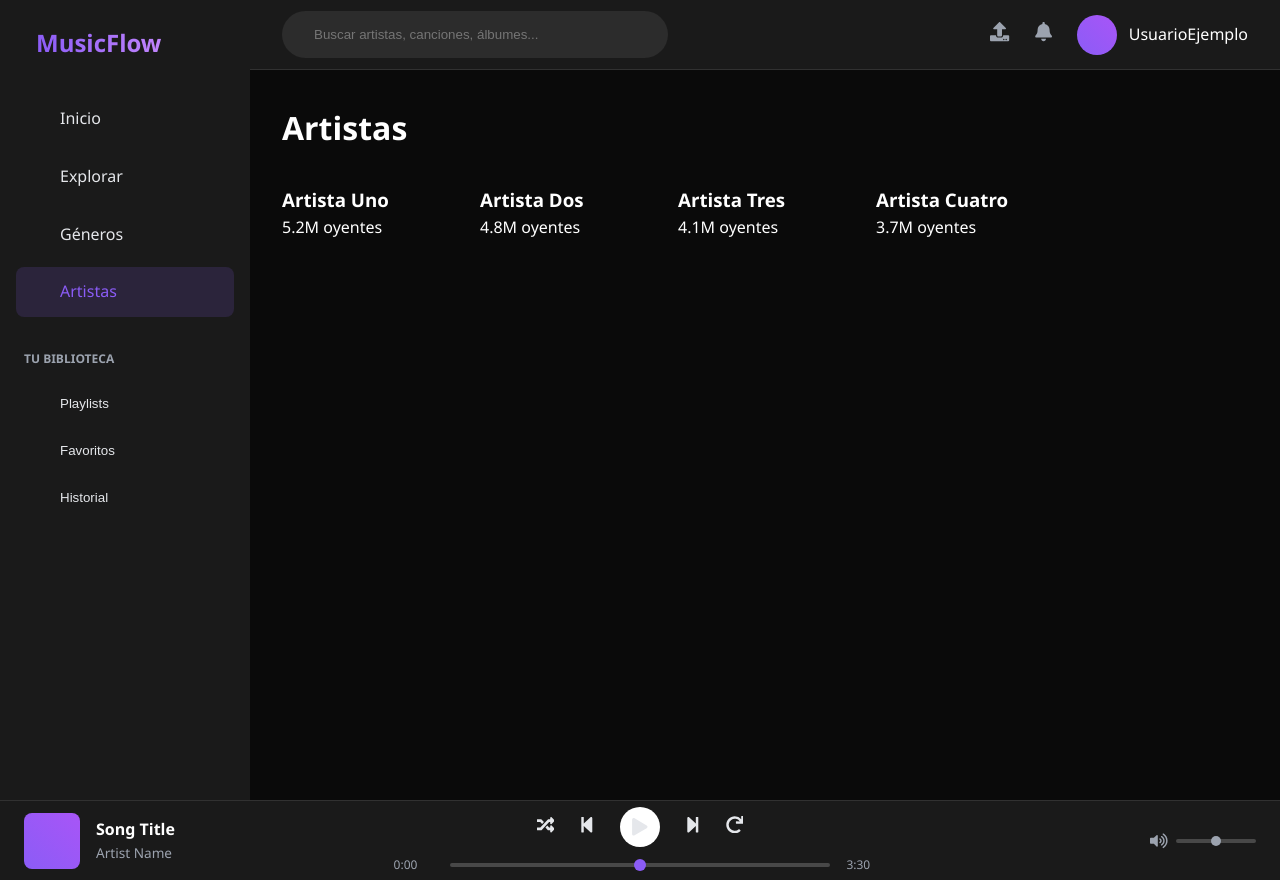
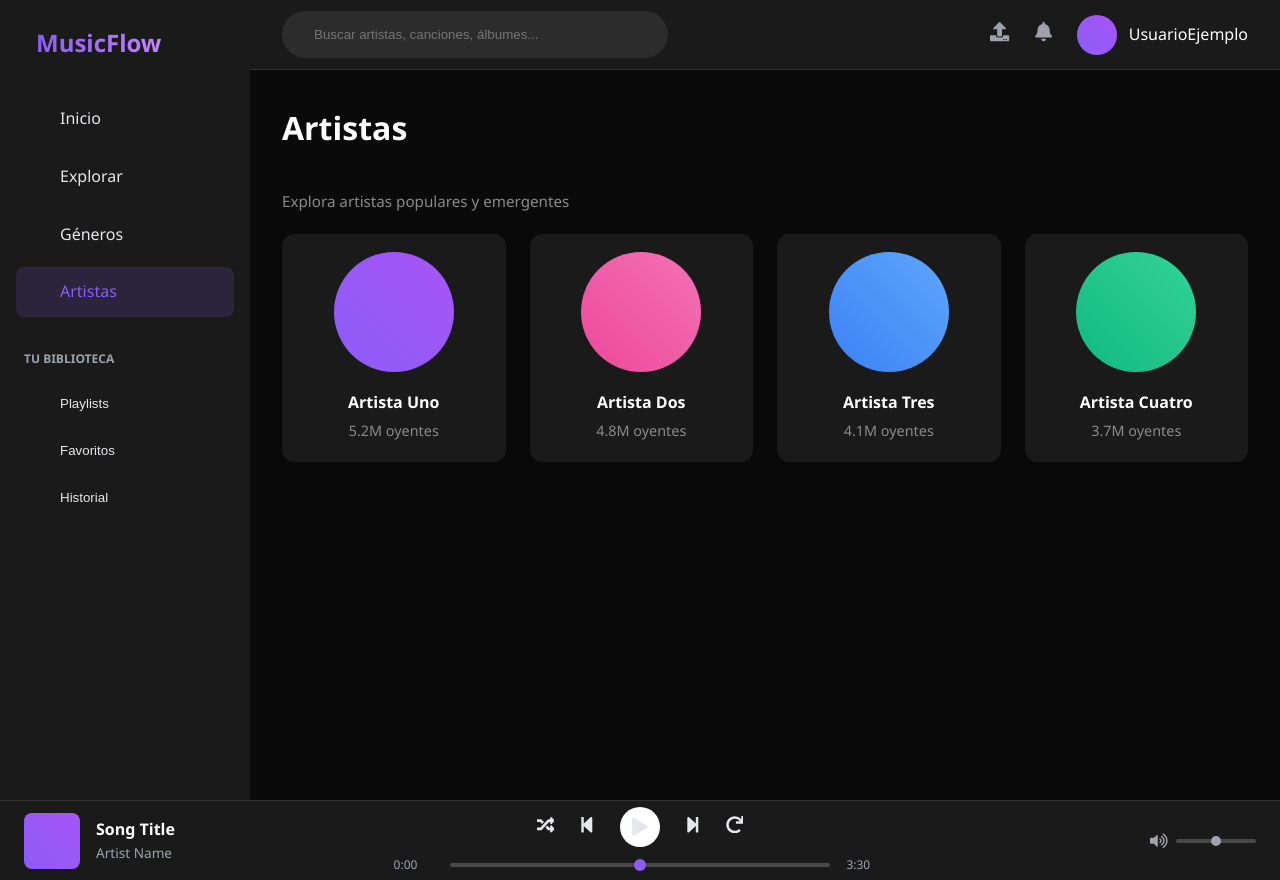
Before and after one commit to SebastyanPerez/Proyecto-React, a React (Create React App) app: page /artists in a window 1280 px wide. Built offline with nearby package versions, Linux system fonts and the light colour scheme.

Commit message:
modify Artists.js y update Artists.js

```diff
--- a/src/Pages/Artists.js
+++ b/src/Pages/Artists.js
@@ -1,11 +1,15 @@
 import React from 'react';
 import { mockArtists } from '../utils/mockData';
 import './css/Artists.css';
+import { FaPlayCircle } from 'react-icons/fa';
 
 const Artists = () => {
   return (
     <div className="artists-page">
-      <h1>Artistas</h1>
+      <div className="artists-header">
+        <h1>Artistas</h1>
+        <p className="artists-sub">Explora artistas populares y emergentes</p>
+      </div>
 
       <div className="artists-grid">
         {mockArtists.map(artist => (
@@ -13,9 +17,13 @@ const Artists = () => {
             <div
               className="artist-avatar"
               style={{ background: artist.gradient }}
-            ></div>
-            <h3 className="artist-name">{artist.name}</h3>
-            <p className="artist-listeners">{artist.listeners} oyentes</p>
+            >
+              <button className="play-overlay" type="button"><FaPlayCircle /></button>
+            </div>
+            <div className="artist-info">
+              <h3 className="artist-name">{artist.name}</h3>
+              <p className="artist-listeners">{artist.listeners} oyentes</p>
+            </div>
           </div>
         ))}
       </div>
--- a/src/Pages/css/Artists.css
+++ b/src/Pages/css/Artists.css
@@ -8,3 +8,93 @@
   grid-template-columns: repeat(auto-fill, minmax(150px, 1fr));
   gap: 1.5rem;
 }
+
+.artists-header {
+  display: flex;
+  flex-direction: column;
+  gap: 0.25rem;
+  margin-bottom: 1.25rem;
+}
+
+.artists-sub {
+  color: var(--muted, #8a8a8a);
+  font-size: 0.95rem;
+}
+
+.artist-card {
+  background: var(--card-bg, #ffffff);
+  border-radius: 12px;
+  overflow: hidden;
+  box-shadow: 0 6px 18px rgba(20,20,20,0.06);
+  transition: transform 200ms ease, box-shadow 200ms ease;
+  display: flex;
+  flex-direction: column;
+  align-items: center;
+  padding: 18px 12px 20px;
+  text-align: center;
+}
+
+.artist-card:hover {
+  transform: translateY(-6px);
+  box-shadow: 0 12px 28px rgba(20,20,20,0.12);
+}
+
+.artist-avatar {
+  position: relative;
+  border-radius: 50%;
+  width: 120px;
+  height: 120px;
+  display: inline-flex;
+  align-items: center;
+  justify-content: center;
+  overflow: hidden;
+  background: #f3f3f3;
+  margin-bottom: 12px;
+}
+.artist-avatar img {
+  width: 100%;
+  height: 100%;
+  object-fit: cover;
+}
+
+/* Play overlay centered and hidden by default, visible on hover */
+.artist-avatar .play-overlay {
+  position: absolute;
+  inset: 0;
+  display: flex;
+  align-items: center;
+  justify-content: center;
+  background: rgba(0,0,0,0.0);
+  border-radius: 50%;
+  color: #fff;
+  opacity: 0;
+  transition: opacity 160ms ease, background 160ms ease, transform 160ms ease;
+}
+
+.artist-card:hover .artist-avatar .play-overlay {
+  opacity: 1;
+  background: rgba(0,0,0,0.35);
+  transform: scale(1.02);
+}
+
+.artist-info {
+  padding: 0 6px;
+}
+
+.artist-name {
+  font-size: 1rem;
+  margin: 6px 0 4px 0;
+  font-weight: 600;
+}
+
+.artist-listeners {
+  margin: 0;
+  font-size: 0.9rem;
+  color: var(--muted, #8a8a8a);
+}
+
+@media (min-width: 900px) {
+  .artists-grid {
+    grid-template-columns: repeat(auto-fill, minmax(200px, 1fr));
+  }
+}
```
